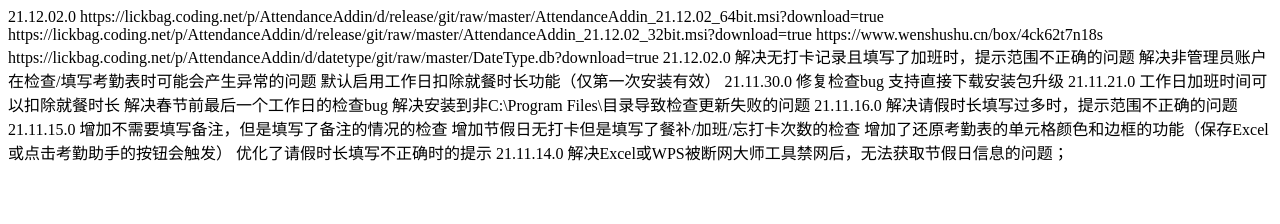
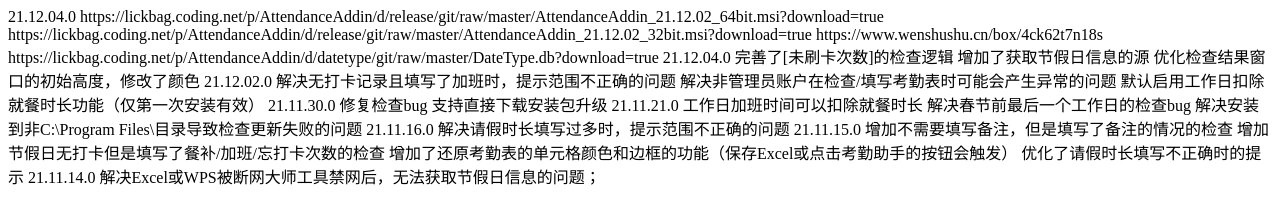
Before and after one commit to LickBag/AttendanceUpdate, a plain HTML site: page index.html in a window 1280 px wide. Drawn offline with Linux system fonts and the light colour scheme.

Commit message:
Update index.html

```diff
--- a/index.html
+++ b/index.html
@@ -1,12 +1,18 @@
 <?xml version="1.0" encoding="UTF-8"?>
 <lickBag>
     <attendanceAddin>
-        <version>21.12.02.0</version>
+        <version>21.12.04.0</version>
         <x64fileURL>https://lickbag.coding.net/p/AttendanceAddin/d/release/git/raw/master/AttendanceAddin_21.12.02_64bit.msi?download=true</x64fileURL>
         <x86fileURL>https://lickbag.coding.net/p/AttendanceAddin/d/release/git/raw/master/AttendanceAddin_21.12.02_32bit.msi?download=true</x86fileURL>
         <downloadURL>https://www.wenshushu.cn/box/4ck62t7n18s</downloadURL>
         <datetypeURL>https://lickbag.coding.net/p/AttendanceAddin/d/datetype/git/raw/master/DateType.db?download=true</datetypeURL>
         <versionLogs>
+            <versionLog>
+                <version>21.12.04.0</version>
+                <log>完善了[未刷卡次数]的检查逻辑</log>
+                <log>增加了获取节假日信息的源</log>
+                <log>优化检查结果窗口的初始高度，修改了颜色</log>
+            </versionLog>
             <versionLog>
                 <version>21.12.02.0</version>
                 <log>解决无打卡记录且填写了加班时，提示范围不正确的问题</log>
```
